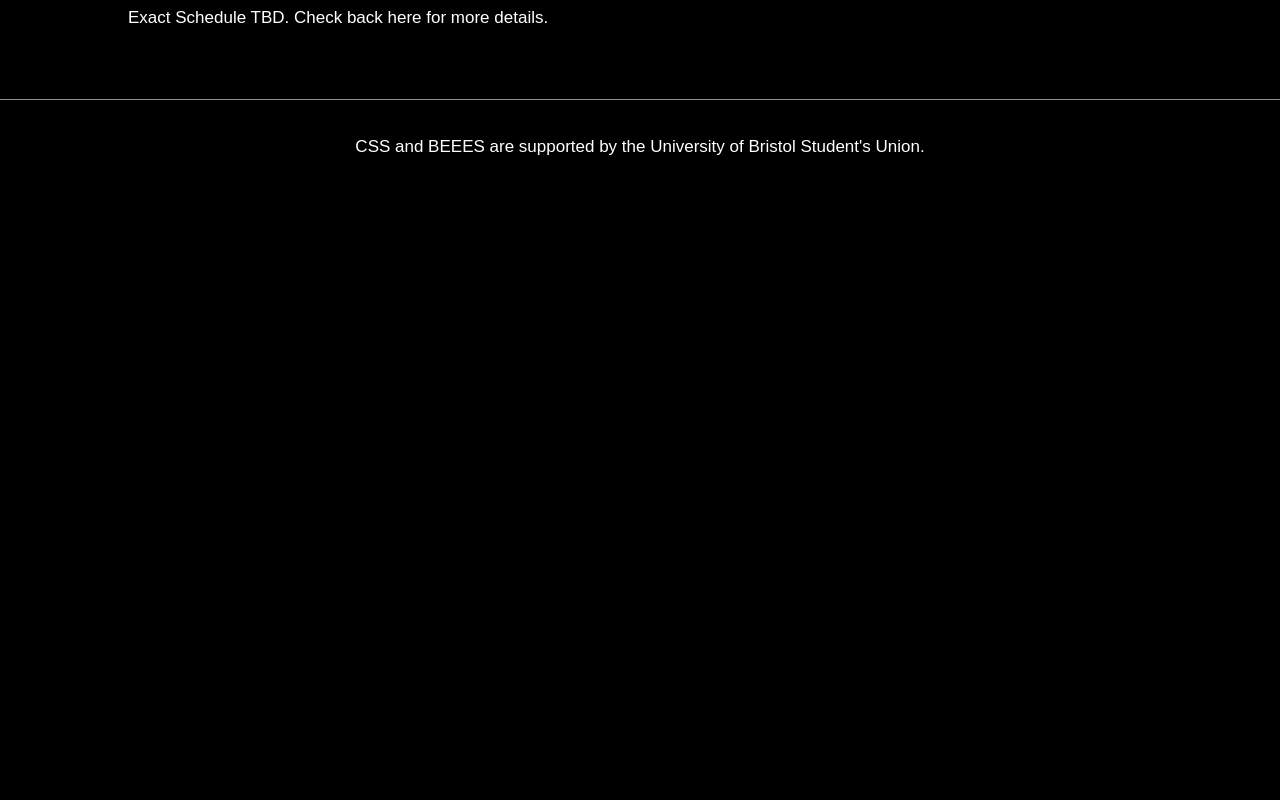
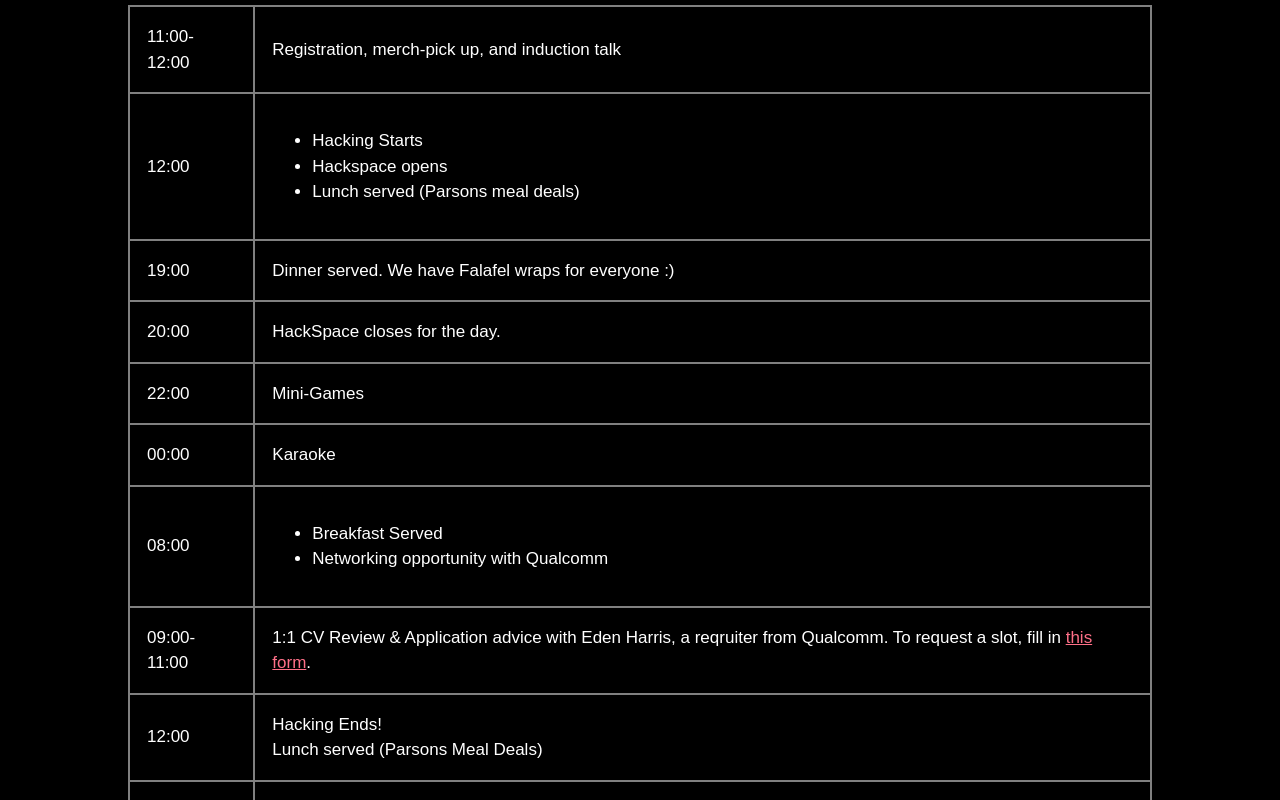
Before and after one commit to cssbristol/2023.brishack.io, a React (Create React App) app: page / in a window 1280 px wide. Shown: the part 5100-5900 px from the top of the page. Before the commit the page ends 5293 px from the top, so only its background shows below. Built offline with nearby package versions, Linux system fonts and the light colour scheme; a web font is replaced by a local one.

Commit message:
add timetable

```diff
--- a/src/scss/App.scss
+++ b/src/scss/App.scss
@@ -89,6 +89,21 @@ section {
     }
 }
 
+table {
+    border-collapse: collapse;
+    width: 100%;
+
+    tr {
+        padding: 1em;
+    }
+
+    &,
+    td {
+        border: 2px solid grey;
+        padding: 1em;
+    }
+}
+
 ::selection {
     background: rebeccapurple;
     color: #fff;
--- a/src/sections/Timings.js
+++ b/src/sections/Timings.js
@@ -2,7 +2,72 @@ export const Timings = () => {
     return (
         <section id="schedyle" className="container">
             <h2>Schedule</h2>
-            <p style={{ textAlign: "centre" }}>Exact Schedule TBD. Check back here for more details.</p>
+            <table>
+                <tbody>
+                    <tr>
+                        <td>11:00-12:00</td>
+                        <td>Registration, merch-pick up, and induction
+                            talk</td>
+                    </tr>
+                    <tr>
+                        <td>12:00</td>
+                        <td>
+                            <ul>
+                                <li>Hacking Starts</li>
+                                <li>Hackspace opens</li>
+                                <li>Lunch served (Parsons meal deals)</li>
+                            </ul>
+                        </td>
+                    </tr>
+                    <tr>
+                        <td>19:00</td>
+                        <td>Dinner served. We have Falafel wraps for
+                            everyone :)</td>
+                    </tr>
+                    <tr>
+                        <td>20:00</td>
+                        <td>HackSpace closes for the day.</td>
+                    </tr>
+                    <tr>
+                        <td>22:00</td>
+                        <td>Mini-Games</td>
+                    </tr>
+                    <tr>
+                        <td>00:00</td>
+                        <td>Karaoke</td>
+                    </tr>
+                    <tr>
+                        <td>08:00</td>
+                        <td>
+                            <ul>
+                                <li>Breakfast Served</li>
+                                <li>Networking opportunity with Qualcomm</li>
+                            </ul>
+                        </td>
+                    </tr>
+                    <tr>
+                        <td>09:00-11:00</td>
+                        <td>1:1 CV Review &amp; Application advice with
+                            Eden Harris, a
+                            reqruiter from Qualcomm. To request a slot, fill in <a
+                                href="https://forms.office.com/e/FdvTN8k9SW">this form</a>.</td>
+                    </tr>
+                    <tr>
+                        <td>12:00</td>
+                        <td>Hacking Ends!<br />Lunch served (Parsons Meal
+                            Deals)</td>
+                    </tr>
+                    <tr>
+                        <td>13:00</td>
+                        <td>Judging begins</td>
+                    </tr>
+                    <tr>
+                        <td>15:30</td>
+                        <td>Judging concludes and winners announced</td>
+                    </tr>
+                </tbody>
+            </table>
+
         </section>
     );
 }
```
